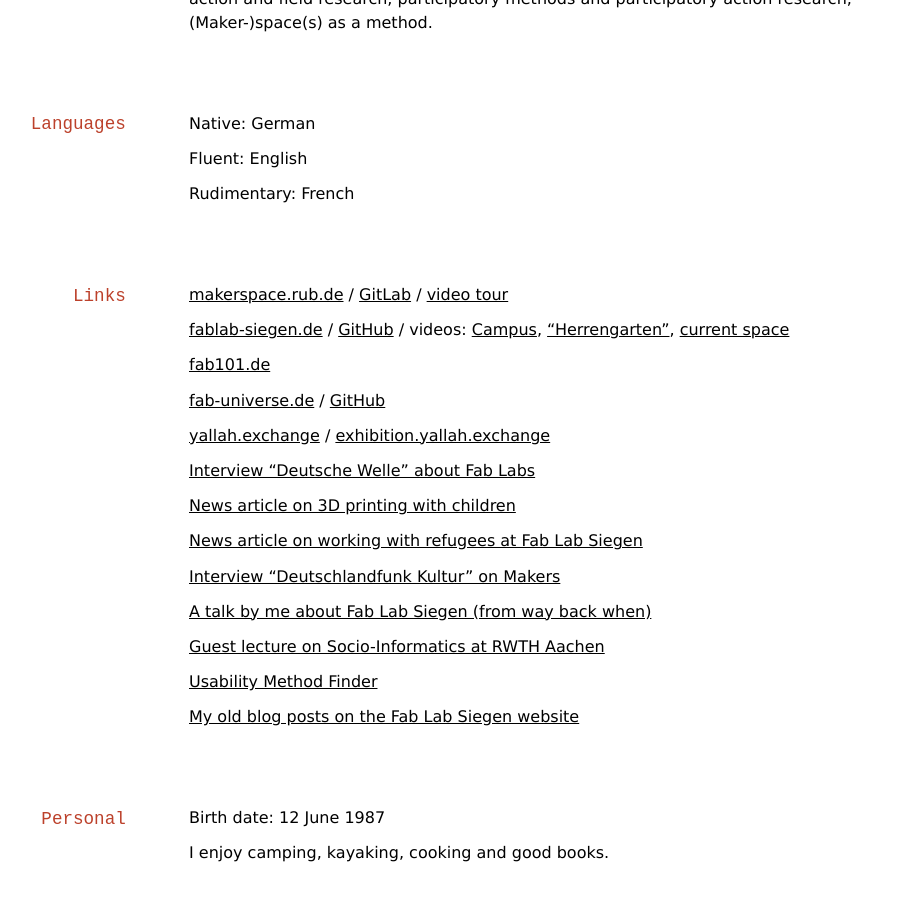
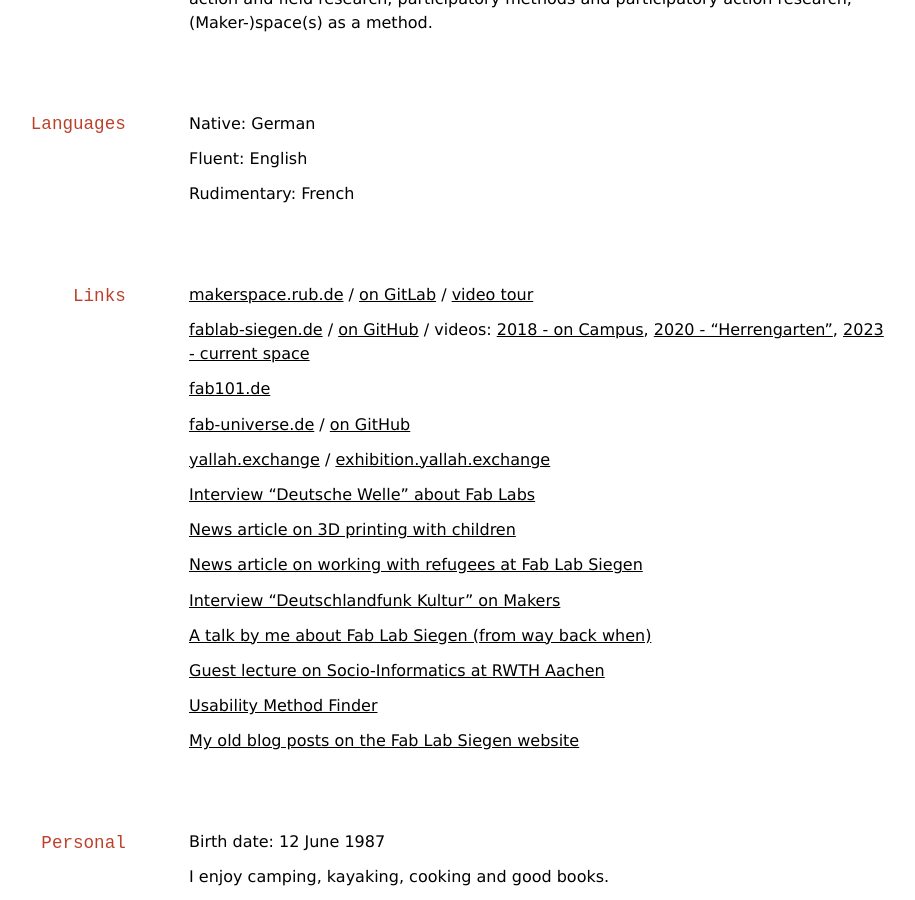
Before and after one commit to oliverstickel/oliverstickel.github.io, a Jekyll site: the page built from index.md, in a window 1280 px wide and 900 px high, scrolled down 5132 px. Shown: the whole window, without its empty margins (143-1058 px from the left). Built offline with Jekyll 4.4.1, drawn with Linux system fonts in a browser that asks for light colours; nearby versions of some CDN libraries; a style sheet for code colours, icons or effects is not loaded; before the commit the page ends 6008 px from its top, so only the background shows below that.

Commit message:
Update index.md

```diff
--- a/index.md
+++ b/index.md
@@ -169,13 +169,13 @@ Rudimentary:  French
 
 ## Links
 
-[makerspace.rub.de](https://makerspace.rub.de) / [GitLab](https://git.noc.ruhr-uni-bochum.de/makerspace/) / [video tour](https://www.youtube.com/watch?v=N0KiLeKibaY)
+[makerspace.rub.de](https://makerspace.rub.de) / [on GitLab](https://git.noc.ruhr-uni-bochum.de/makerspace/) / [video tour](https://www.youtube.com/watch?v=N0KiLeKibaY)
 
-[fablab-siegen.de](https://fablab-siegen.de) / [GitHub](https://github.com/orgs/FabLabSiegen) / videos: [Campus](https://www.youtube.com/watch?v=A6xB28BSVdM), ["Herrengarten"](https://www.youtube.com/shorts/nVQs8ky4XDs), [current space](https://www.youtube.com/watch?v=sX62ZnqTbbc)
+[fablab-siegen.de](https://fablab-siegen.de) / [on GitHub](https://github.com/orgs/FabLabSiegen) / videos: [2018 - on Campus](https://www.youtube.com/watch?v=A6xB28BSVdM), [2020 - "Herrengarten"](https://www.youtube.com/shorts/nVQs8ky4XDs), [2023 - current space](https://www.youtube.com/watch?v=sX62ZnqTbbc)
 
 [fab101.de](https://fab101.de)
 
-[fab-universe.de](https://fab-universe.de) / [GitHub](https://github.com/fabuniverse/)
+[fab-universe.de](https://fab-universe.de) / [on GitHub](https://github.com/fabuniverse/)
 
 [yallah.exchange](https://yallah.exchange) / [exhibition.yallah.exchange](https://exhibition.yallah.exchange)
 
```
